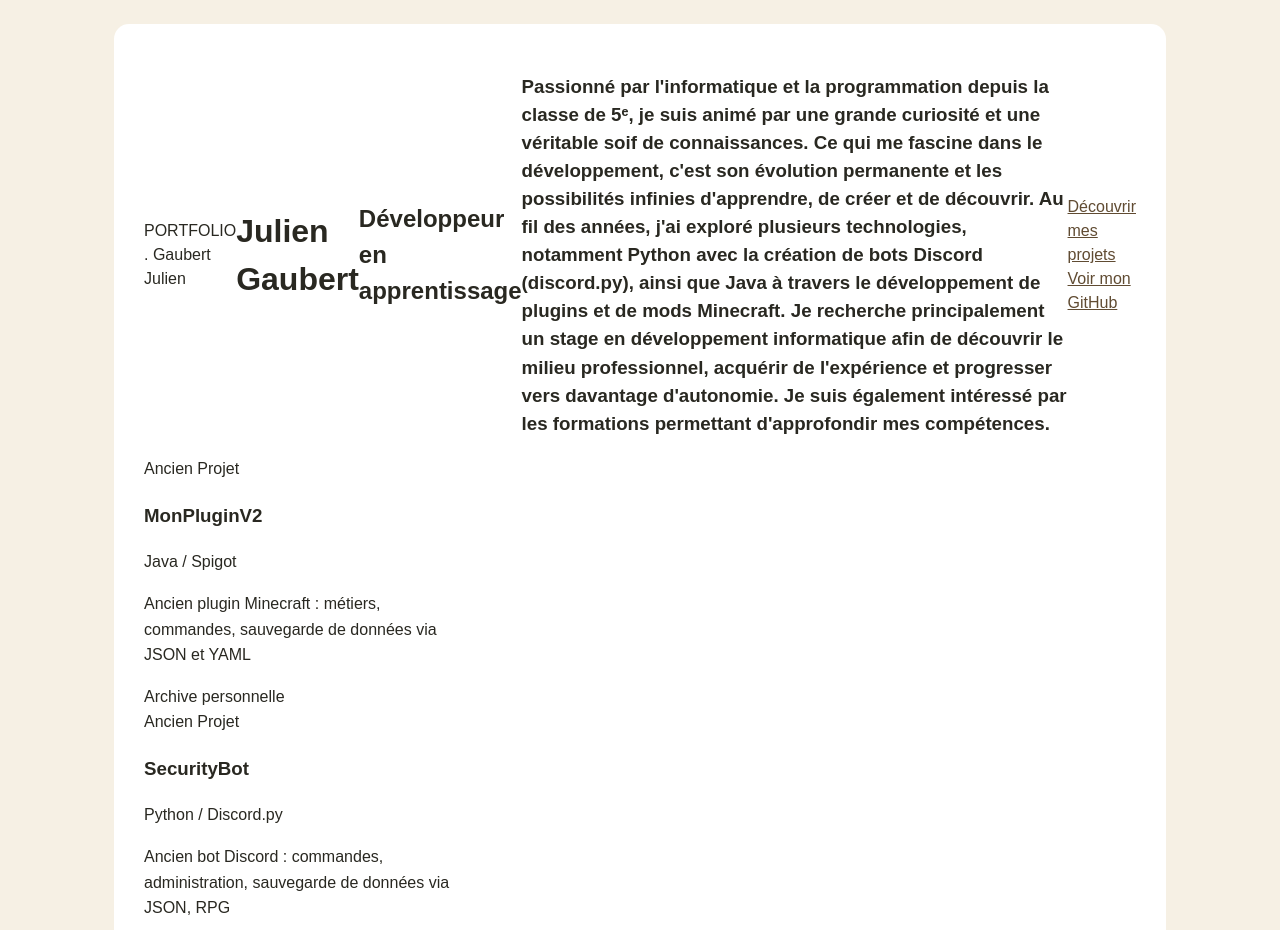
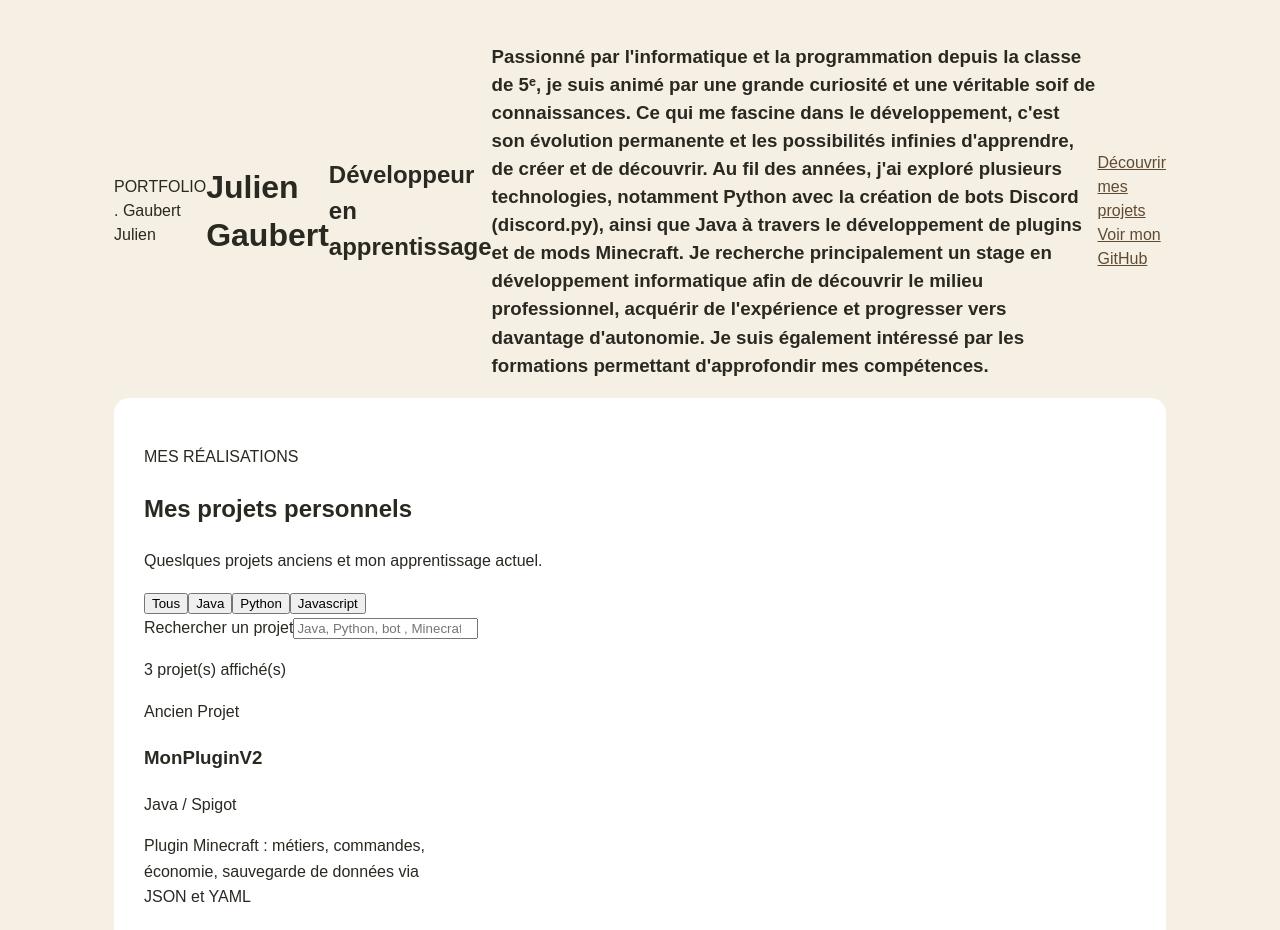
Before and after one commit to Foodjubi/portfolio-foodjubi, a Vue app: page / in a window 1280 px wide. Shown: the top 930 px of the page. Built offline with nearby package versions, Linux system fonts and the light colour scheme.

Commit message:
feat: ajout des filtres de recherche

```diff
--- a/src/App.vue
+++ b/src/App.vue
@@ -1,16 +1,89 @@
 <script setup>
 import ProfilHeader from "@/components/ProfilHeader.vue";
 import ProjectCard from "@/components/ProjectCard.vue";
+import {computed, ref} from "vue";
+import ProjectFilters from "@/components/ProjectFilters.vue";
+
+const projets = [
+  {
+    if: 1,
+    title: "MonPluginV2",
+    techno: "Java / Spigot",
+    description: "Plugin Minecraft : métiers, commandes, économie, sauvegarde de données via JSON et YAML",
+    category: "Java",
+    status: "Ancien Projet",
+    url: "https://github.com/Foodjubi/MonPluginV2"
+  },
+  {
+    if: 2,
+    title: "Realms Of Eternity",
+    techno: "Java / NeoForge",
+    description: "Créeation en cour d'un mod Minecraft, objectif: créer un systeme rpg dans le jeu",
+    category: "Java",
+    status: "En cours",
+    url: "https://github.com/Foodjubi/realms-of-eternity"
+  },
+  {
+    if: 3,
+    title: "SecurityBot",
+    techno: "Python / Discord.py",
+    description: "Bot Discord : commandes, administration, sauvegarde de données via JSON, RPG",
+    category: "Python",
+    status: "Ancien Projet",
+    url: ""
+  }
+]
+
+const categorieActive = ref("Tous")
+const recherche = ref("")
+
+const projectsFiltres = computed(() => {
+  return projets.filter((projet) => {
+    const bonneCategorie = categorieActive.value === "Tous" || projet.category === categorieActive.value
+    const texte = `${projet.title} ${projet.techno} ${projet.description.toLowerCase()}`
+    const bonneRecherche = texte.includes(
+        recherche.value.trim().toLowerCase()
+    )
+    return bonneRecherche && bonneCategorie
+  })
+})
+
+
+function reinitialiser(){
+  categorieActive.value = "Tous"
+  recherche.value = ""
+}
 </script>
 
 <template>
 
-  <main>
- <profil-header></profil-header>
-    <ProjectCard title="MonPluginV2" description="Ancien plugin Minecraft : métiers, commandes, sauvegarde de données via JSON et YAML" techno="Java / Spigot"></ProjectCard>
-    <ProjectCard title="SecurityBot" description="Ancien bot Discord : commandes, administration, sauvegarde de données via JSON, RPG" techno="Python / Discord.py"></ProjectCard>
-    <ProjectCard title="Realms Of Eternity" description="Créeation en cour d'un mod Minecraft, objectif: créer un systeme rpg dans le jeu" techno="Java / NeoForge"></ProjectCard>
-  </main>
+  <div class="portfolio-shell">
+    <ProfilHeader></ProfilHeader>
+    <main id="projets" class="content-panel">
+      <p class="eyebrow">MES RÉALISATIONS</p>
+      <h2>Mes projets personnels</h2>
+      <p>Queslques projets anciens et mon apprentissage actuel.</p>
+
+      <ProjectFilters v-model:search="Rrcherche" v-model:category="categorieActive"/>
+      <p class="result-count" aria-live="polite">{{ projectsFiltres.length }} projet(s) affiché(s)</p>
+
+      <section v-if="projectsFiltres.length > 0" class="projects-grid" aria-label="Projets">
+        <ProjectCard v-for="project in projectsFiltres" :key="project.id" :title="project.title" :techno="project.techno" :description="project.description" :status="project.status" :url="project.url" />
+      </section>
+
+      <div v-else class="empty-state">
+        <p>Aucun projet ne correspond à ta recherche</p>
+        <button type="button" @click="reinitialiser">
+          Réinitialiser les filtres
+        </button>
+      </div>
+    </main>
+
+    <footer class="site-footer">
+      Portfolio de Julien Gaubert . Apprentissage Vue 3
+    </footer>
+  </div>
+
 </template>
 
 <style scoped>
--- /dev/null
+++ b/src/components/ProjectFilters.vue
@@ -0,0 +1,44 @@
+<script setup>
+
+defineProps({
+  category: {type: String, required: true},
+  search: {type: String, required: true}
+})
+
+const emit = defineEmits([
+    "update:category",
+    "update:search"
+])
+
+const categories = ["Tous", "Java", "Python", "Javascript"]
+
+function changerCategorie(category) {
+  emit("update:category", category)
+}
+
+function changerRecherche(event){
+  emit("update:search", event.target.value)
+}
+
+</script>
+
+<template>
+
+  <div class="filters-panel">
+    <div class="category-buttons" role="group" aria-label="Filtrer les projets">
+      <button v-for="option in categories" :key="option" type="button" class="filter-button" :class="{'is-active': category === option}" :aria-pressed="category === option" @click="changerCategorie(option)">
+        {{ option }}
+      </button>
+    </div>
+
+    <label class="search-field" for="search">
+      <span>Rechercher un projet</span>
+      <input type="search" :value="search" placeholder="Java, Python, bot , Minecraft" @input="changerRecherche" />
+    </label>
+  </div>
+
+</template>
+
+<style scoped>
+
+</style>
```
